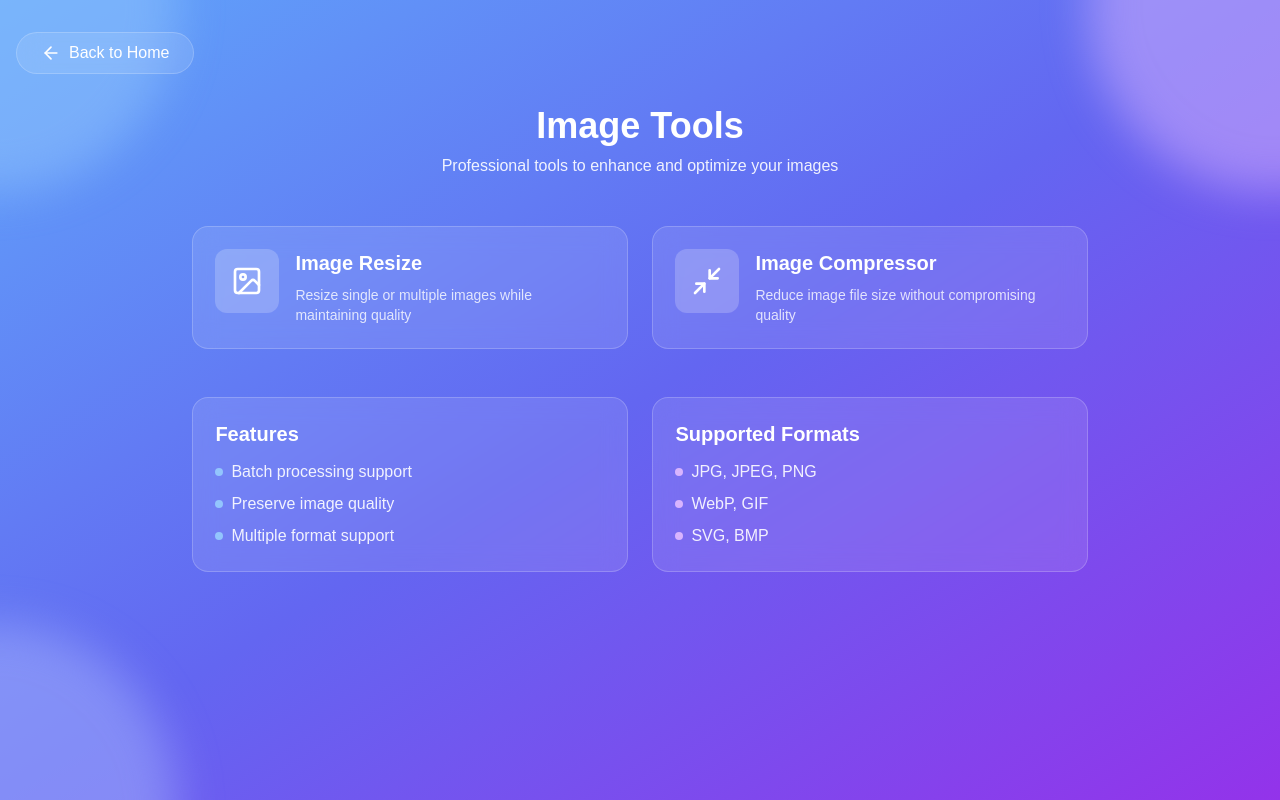
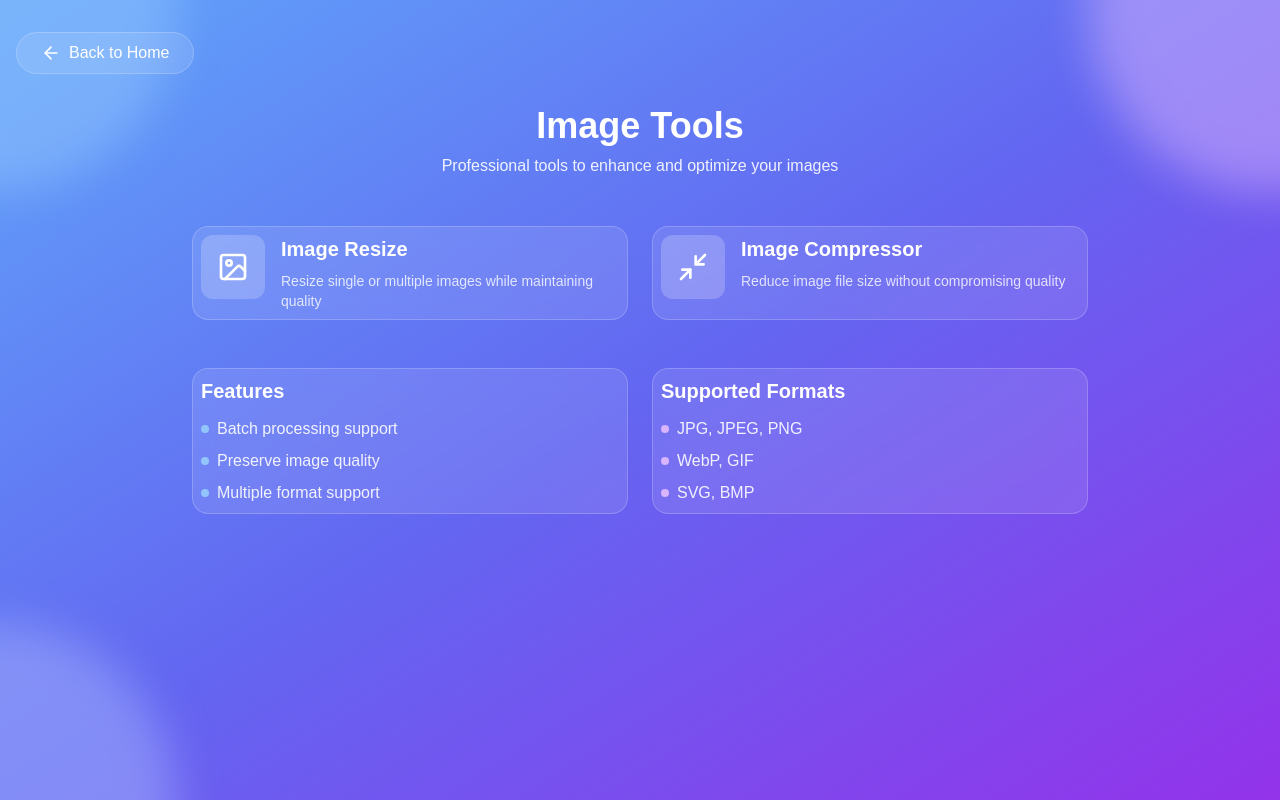
Before and after one commit to AmanYadav007/QuickSideTool, a React (Create React App) app: page /image-tools in a window 1280 px wide. Built offline with nearby package versions, Linux system fonts and the light colour scheme.

Commit message:
updated pdf ui/ux

```diff
--- a/src/components/PDFManipulator.jsx
+++ b/src/components/PDFManipulator.jsx
@@ -427,7 +427,7 @@ return (
                     onDragStart={(e) => onDragStart(e, index)}
                     onDragOver={(e) => onDragOver(e, index)}
                     onDragEnd={onDragEnd}
-                    className={`relative bg-white bg-opacity-20 rounded-lg overflow-hidden shadow-md aspect-[3/4] cursor-move transition-all duration-300 hover:shadow-lg ${
+                    className={`relative bg-white bg-opacity-20 rounded-lg overflow-hidden shadow-md aspect-[3/2] cursor-move transition-all duration-300 hover:shadow-lg ${
                       draggedItem === index ? 'opacity-50' : ''
                     }`}
                   >
--- a/src/index.css
+++ b/src/index.css
@@ -107,7 +107,7 @@
 
 
 .p-6 {
-  padding: 1.4rem;
+  padding: .5rem;
 }
 
 .p-4 {
```
